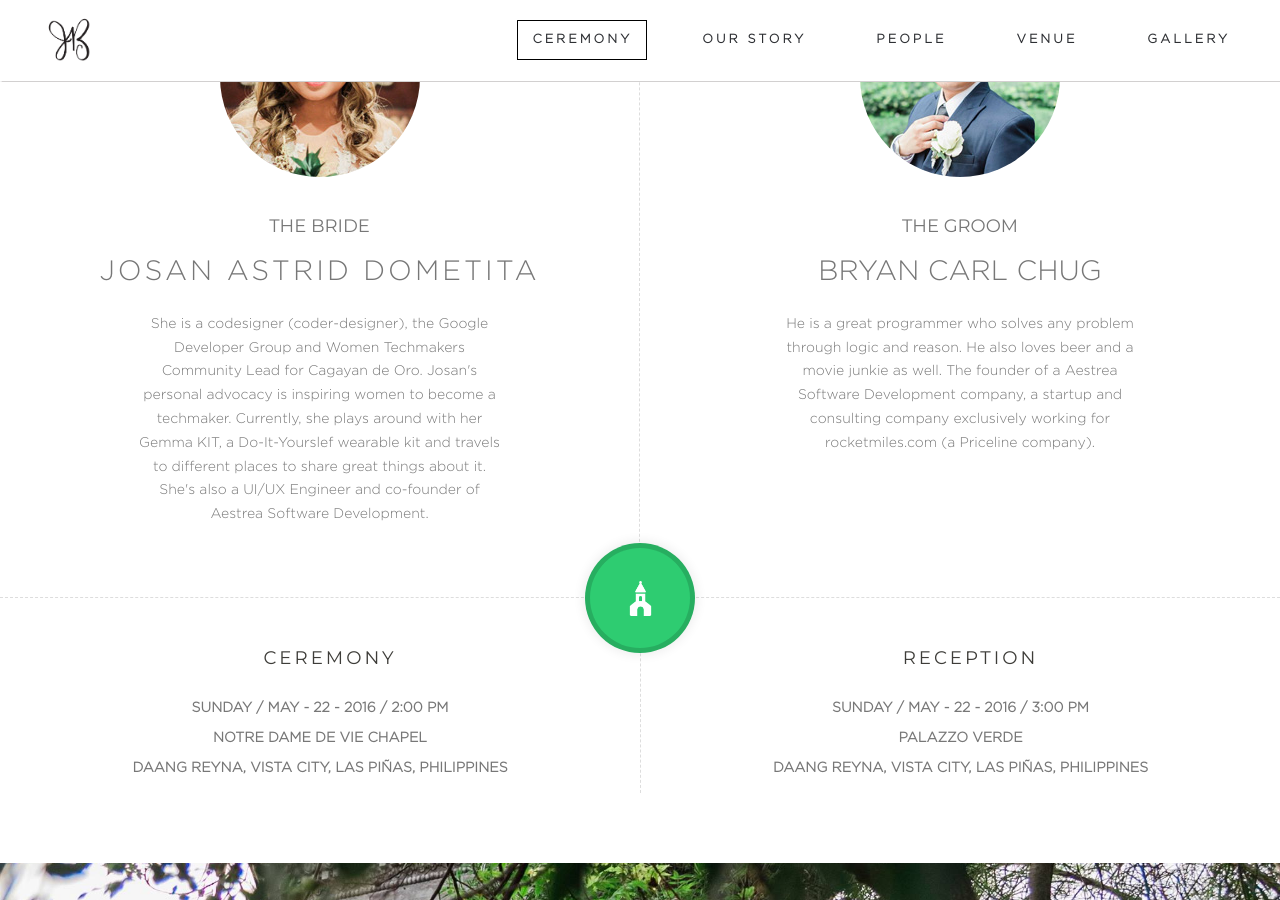
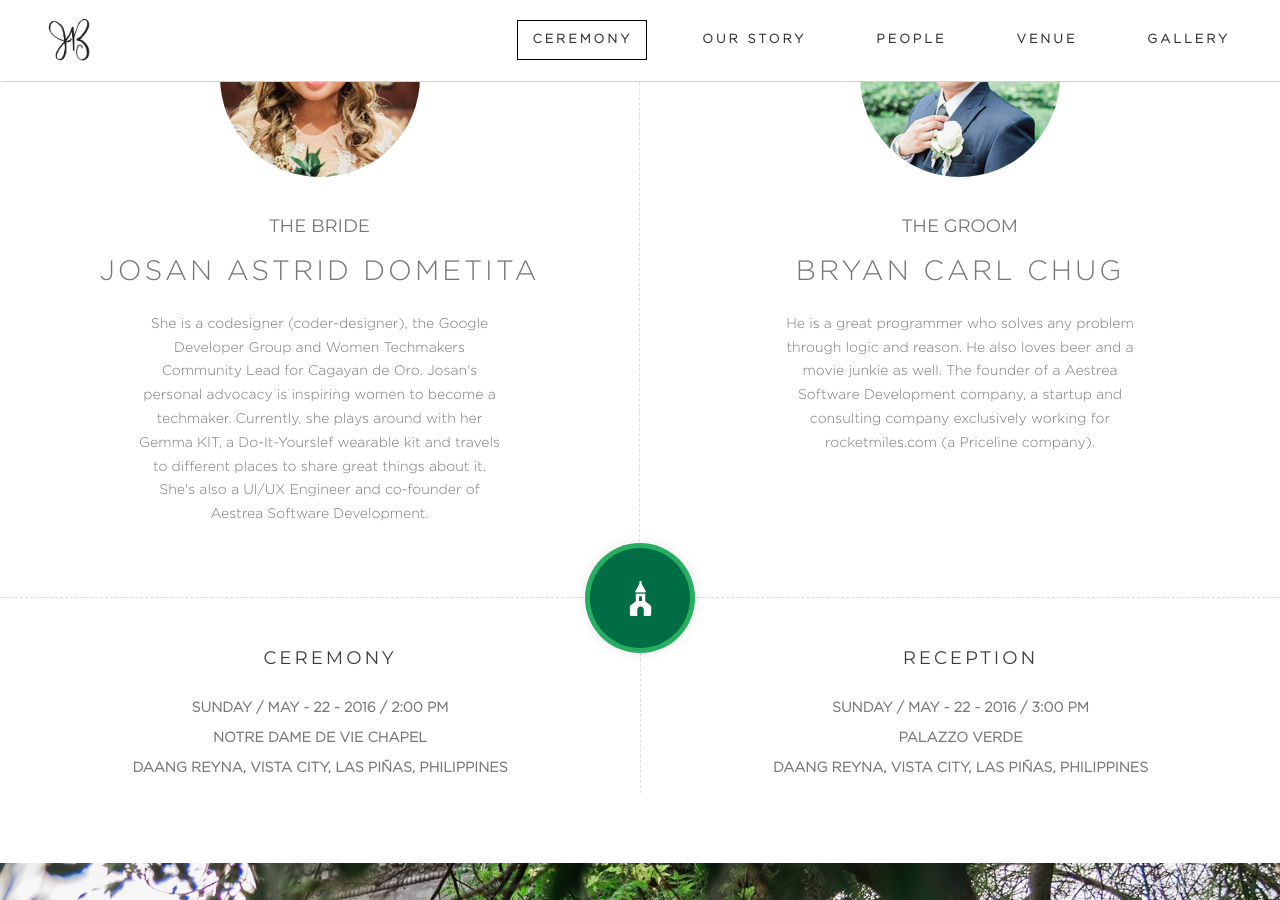
Before and after one commit to josanandbryanwedding/josanandbryanwedding.github.io, a Jekyll site: the page built from index.html, in a window 1280 px wide and 900 px high, scrolled down 1499 px. Built offline with Jekyll 4.4.1, drawn with Linux system fonts in a browser that asks for light colours; nearby versions of some CDN libraries.

Commit message:
Update color

```diff
--- a/_includes/home/venue.html
+++ b/_includes/home/venue.html
@@ -11,7 +11,7 @@
     </div>
     <div class="col-md-4 col-sm-4 col-xs-12 no-gutter">
         <div class="venue-image venue-small padding-small" style="background-image: url('/img/bg-image/venue-image-3.jpg');"></div>
-        <div class="venue-image venue-small padding-small" style="background-color: #2ecc71">
+        <div class="venue-image venue-small padding-small" style="background-color: #006D44">
             <div class="text-content">
                 <h2 class="venue-header">Palazzo Verde</h2>
             </div>
--- a/_sass/home.sass
+++ b/_sass/home.sass
@@ -175,7 +175,7 @@
         font-size: 2em
         text-align: center
         font-weight: 300
-        lebetter-spacing: 3px
+        letter-spacing: 3px
       p
         padding: 5px 20% 0 20%
         font-size: 14px
@@ -188,7 +188,7 @@
     display: block
     margin: 0 auto 0 auto
     text-align: center
-    background-color: #2ecc71
+    background-color: #006D44
     color: #fff
     border-radius: 50%
     z-index: 8
@@ -465,7 +465,7 @@
           margin: 1em 0
           line-height: 1.7em
     .circle-shape
-      background: #2ecc71
+      background: #006D44
       box-shadow: 0 0 0 8px white
       width: 150px
       height: 150px
```
